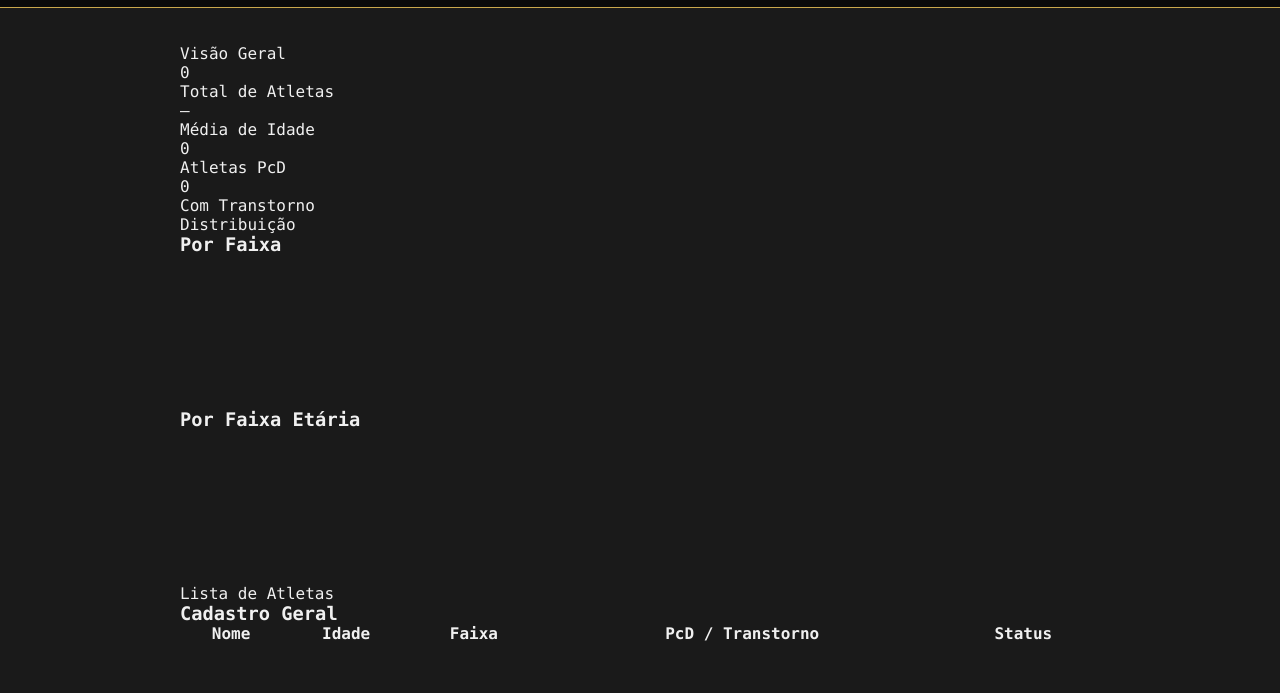
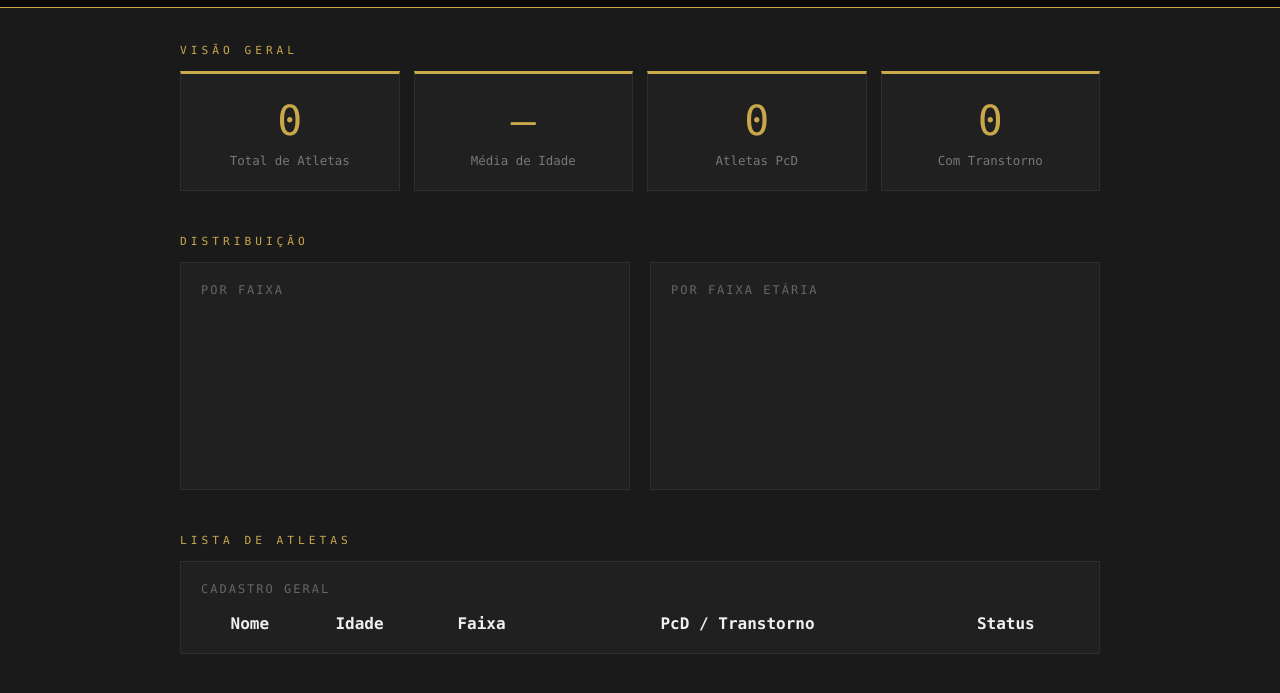
Before and after one commit to LucasCordeiro7/projeto-individual, a website: page web-data-viz-main/public/dashboard/dashboard.html in a window 1280 px wide. Shown: the part 65-758 px from the top of the page. Drawn offline with nearby package versions, Linux system fonts and the light colour scheme; files whose address does not match are found by name.

Commit message:
Feature: Estilizando os gráficos

```diff
--- a/web-data-viz-main/public/css/dashboards.css
+++ b/web-data-viz-main/public/css/dashboards.css
@@ -58,3 +58,89 @@
       margin: 36px auto;
       padding: 0 20px;
     }
+
+     .titulo-secao {
+      font-size: 0.7rem;
+      letter-spacing: 4px;
+      color: #c9a84c;
+      text-transform: uppercase;
+      margin-bottom: 14px;
+    }
+
+    .resumo {
+      display: flex;
+      gap: 14px;
+      margin-bottom: 44px;
+      flex-wrap: wrap;
+    }
+
+    .cartao {
+      background: #202020;
+      border: 1px solid #2e2e2e;
+      border-top: 3px solid #c9a84c;
+      padding: 22px 20px;
+      flex: 1;
+      min-width: 150px;
+      text-align: center;
+    }
+
+    .cartao .numero {
+      font-size: 2.6rem;
+      color: #c9a84c;
+    }
+
+    .cartao .label {
+      font-size: 0.78rem;
+      color: #777;
+      margin-top: 8px;
+    }
+
+    .graficos {
+      display: flex;
+      gap: 20px;
+      margin-bottom: 44px;
+      flex-wrap: wrap;
+    }
+
+    .caixa-grafico {
+      background: #202020;
+      border: 1px solid #2e2e2e;
+      padding: 20px;
+      flex: 1;
+      min-width: 280px;
+    }
+
+    .caixa-grafico h3 {
+      font-size: 0.75rem;
+      color: #666;
+      letter-spacing: 2px;
+      text-transform: uppercase;
+      margin-bottom: 18px;
+      font-weight: normal;
+    }
+
+    .caixa-tabela {
+      background: #202020;
+      border: 1px solid #2e2e2e;
+      padding: 20px;
+      margin-bottom: 44px;
+    }
+
+    .caixa-tabela h3 {
+      font-size: 0.75rem;
+      color: #666;
+      letter-spacing: 2px;
+      text-transform: uppercase;
+      margin-bottom: 18px;
+      font-weight: normal;
+    }
+    .etiqueta {
+      display: inline-block;
+      font-size: 0.7rem;
+      padding: 2px 8px;
+      border-radius: 20px;
+      margin-right: 4px;
+    }
+
+    .etiqueta-pcd        { background: #1a4a6e; color: #5dade2; }
+    .etiqueta-transtorno { background: #4a3800; color: #f1c40f; }
```
